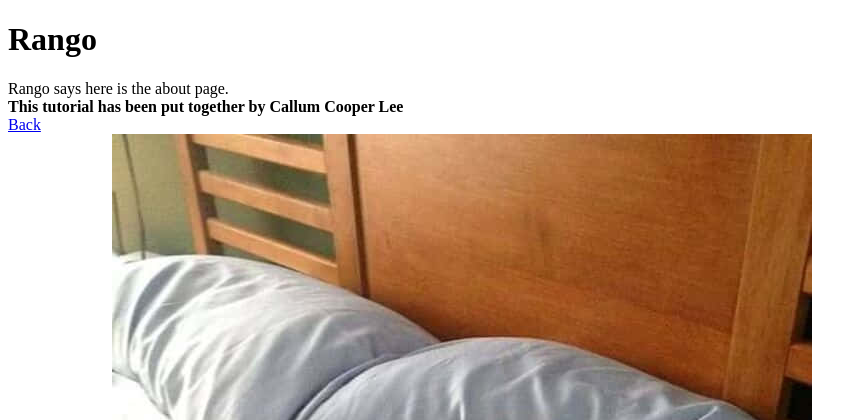
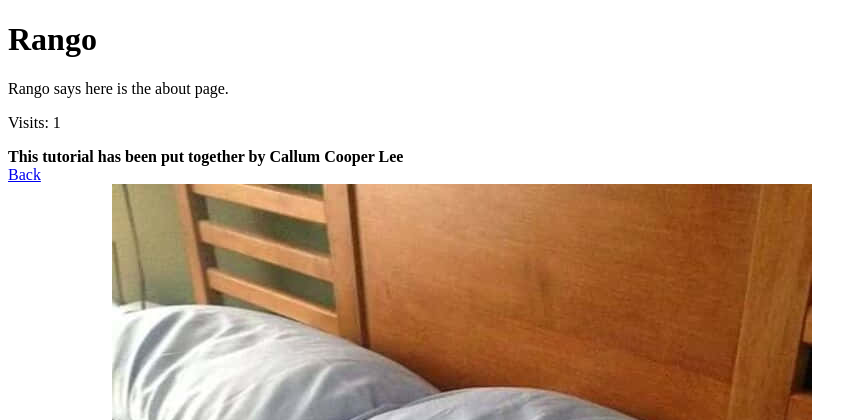
Before and after one commit to callumcooperlee/tango_with_django_project, a Django app: page /rango/about/ in a window 1280 px wide. Shown: the top 420 px of the page, without its empty margins (0-867 px from the left). Run offline with Django 3.2, Linux system fonts and the light colour scheme; data that the repository does not hold is empty.

Commit message:
Chapter 10: add session cookie functionality and display number of visits on about page

```diff
--- a/rango/views.py
+++ b/rango/views.py
@@ -7,10 +7,12 @@ from django.urls import reverse
 from rango.forms import UserForm, UserProfileForm
 from django.contrib.auth import authenticate, login, logout
 from django.contrib.auth.decorators import login_required
+from datetime import datetime
 
 def index(request):
     category_list = Category.objects.order_by('-likes')[:5]
     page_list = Page.objects.order_by('-views')[:5]
+    visitor_cookie_handler(request)
     context_dict = {}
     context_dict['boldmessage'] = 'Crunchy, creamy, cookie, candy, cupcake!'
     context_dict['categories'] = category_list
@@ -18,7 +20,10 @@ def index(request):
     return render(request, 'rango/index.html', context=context_dict)
 
 def about(request):
-    context_dict = {'boldmessage': 'This tutorial has been put together by Callum Cooper Lee'}
+    context_dict = {}
+    context_dict['boldmessage'] = 'This tutorial has been put together by Callum Cooper Lee'
+    visitor_cookie_handler(request)
+    context_dict['visits'] = request.session['visits']
     return render(request, 'rango/about.html', context=context_dict)
 
 def show_category(request, category_name_slug):
@@ -129,3 +134,21 @@ def restricted(request):
 def user_logout(request):
     logout(request)
     return redirect(reverse('rango:index'))
+
+def get_server_side_cookie(request, cookie, default_val=None):
+    val = request.session.get(cookie)
+    if not val:
+        val = default_val
+    return val
+
+def visitor_cookie_handler(request):
+    visits = int(get_server_side_cookie(request, 'visits', '1'))
+    last_visit_cookie = get_server_side_cookie(request, 'last_visit', str(datetime.now()))
+    last_visit_time = datetime.strptime(last_visit_cookie[:-7], '%Y-%m-%d %H:%M:%S')
+
+    if (datetime.now() - last_visit_time).days > 0:
+        visits = visits + 1
+        request.session['last_visit'] = str(datetime.now())
+    else:
+        request.session['last_visit'] = last_visit_cookie
+    request.session['visits'] = visits
--- a/tango_with_django_project/settings.py
+++ b/tango_with_django_project/settings.py
@@ -131,3 +131,5 @@ MEDIA_ROOT = MEDIA_DIR
 
 #Login Url
 LOGIN_URL = 'rango:login'
+
+SESSION_EXPIRE_AT_BROWSER_CLOSE = True
--- a/templates/rango/about.html
+++ b/templates/rango/about.html
@@ -10,6 +10,7 @@
     <h1>Rango</h1>
     <div>
         Rango says here is the about page.<br />
+        <p>Visits: {{ visits }}</p>
         <strong>{{ boldmessage }}</strong><br />
     </div>
     <div>
```
